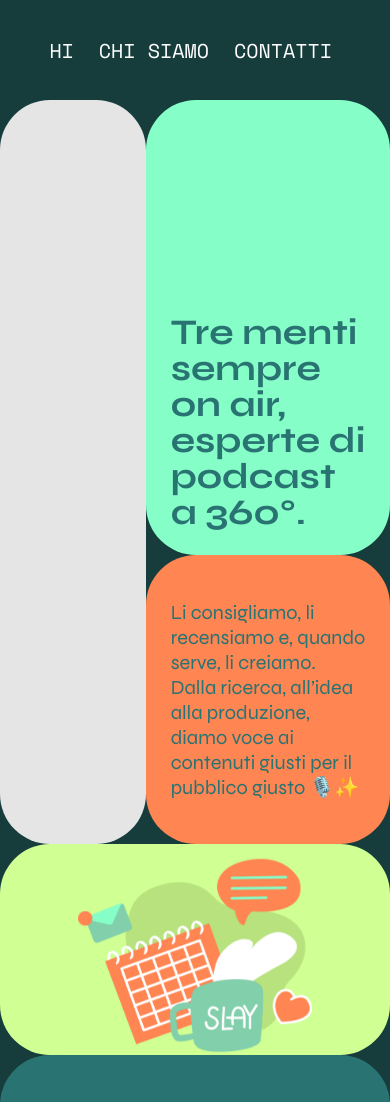
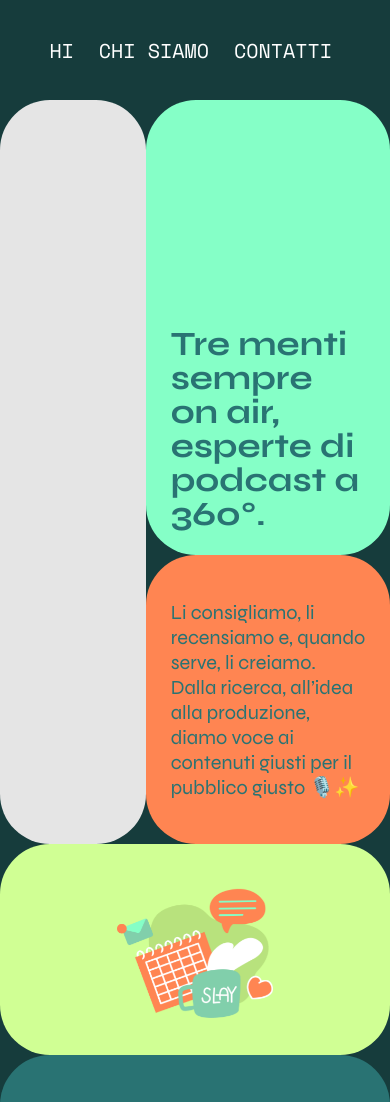
Before and after one commit to lufaraci/candidatura_multipla, a plain HTML site: page index.html in a window 390 px wide. Shown: the top 1102 px of the page. Drawn offline with nearby package versions, Linux system fonts and the light colour scheme.

Commit message:
Update style.css

```diff
--- a/style.css
+++ b/style.css
@@ -139,7 +139,7 @@ section.chisiamo figure {
 }
 
 section.chisiamo figure img{
-  width: 60%;
+  width: 55%;
 }
 
 section.chisiamo .text{
@@ -283,7 +283,7 @@ html, body {
 }
 
 h1 {
-   font-size: 1.8rem;
+   font-size: 1.7rem;
 }
 
 h2 {
@@ -303,7 +303,9 @@ section.chisiamo figure {
   flex-basis: 25vh;
 }
 
-
+section.chisiamo figure img{
+  width: 40%;
+}
 
 section.full-screen figure.gino {
   align-items: center;
@@ -321,6 +323,7 @@ section.full-screen article{
   flex-direction: row;
   flex: auto;
   align-items: center;
+  width: 90vw;
 }
 
 section.full-screen h2{
@@ -339,4 +342,14 @@ section.full-screen div{
   padding: 0%;
   width: 1.7rem;
 }
+
+/*
+section.chisiamo figure .text {
+  display: flex;
+  flex-direction: column;
+  justify-content: center;
+  flex: 1;
+  background: #1f1a1c
+  padding: var(--border-radius);
+}*/
 }
```
